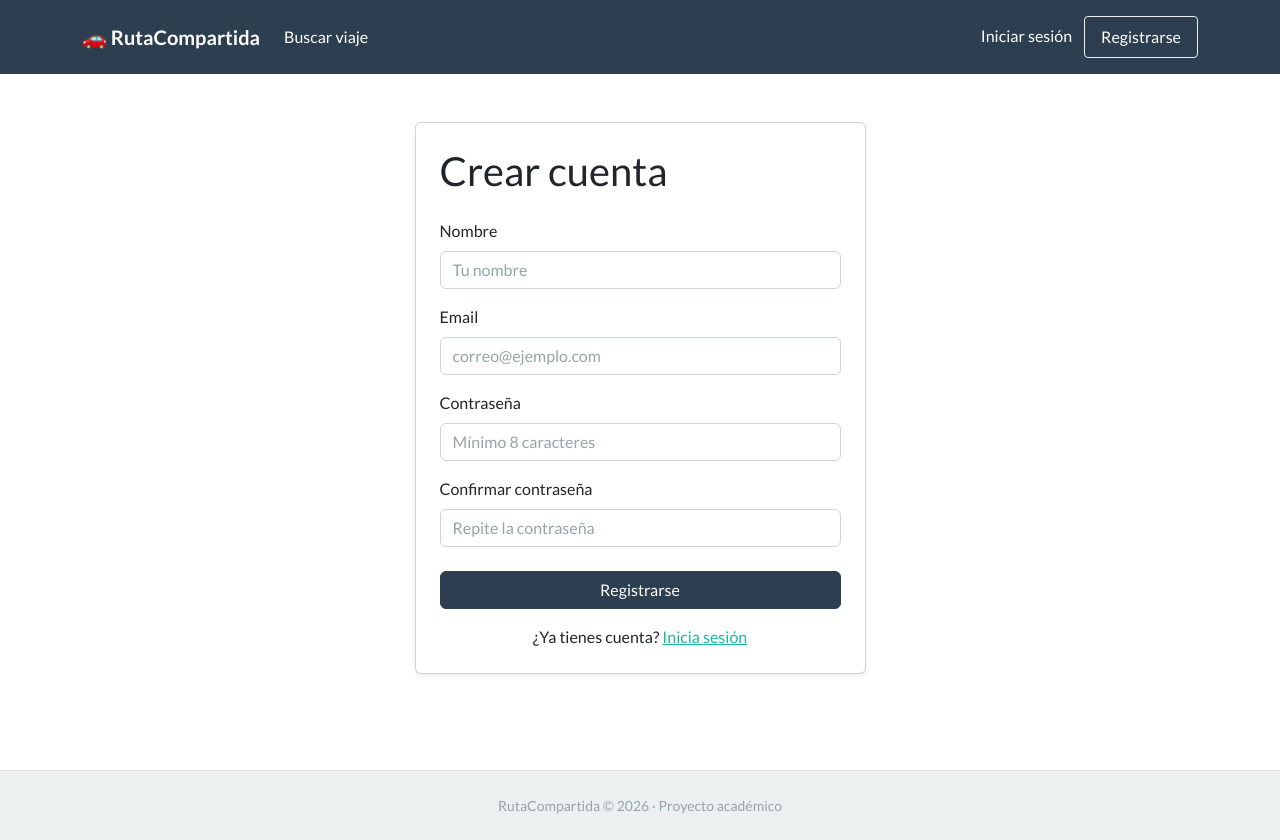
After one commit to Kirbylazy/web-servidor, a Flask app: page /auth/registro in a window 1280 px wide. The commit adds this page. Run offline with Flask 3, Linux system fonts and the light colour scheme; parts of the project's set-up code (start-up, migrations or seed data) failed here and were passed over; some libraries are stand-ins or nearby versions.

Commit message:
[1.5] Blueprint auth: registro, login, logout, perfil y tests

```diff
--- a/RutaCompartida/app/__init__.py
+++ b/RutaCompartida/app/__init__.py
@@ -25,8 +25,11 @@ def create_app(test_config=None):
 
     # Importar los modelos registra el user_loader de Flask-Login
     # y hace que SQLAlchemy conozca todas las tablas.
-    # No hace falta contexto de app para esto — el decorador funciona en cualquier momento.
     from app import models  # noqa
+
+    # Registrar blueprints
+    from app.auth import auth as auth_bp
+    app.register_blueprint(auth_bp, url_prefix='/auth')
 
     # --- Rutas básicas ---
 
--- /dev/null
+++ b/RutaCompartida/app/auth/forms.py
@@ -0,0 +1,66 @@
+from flask_wtf import FlaskForm
+from flask_wtf.file import FileField, FileAllowed
+from wtforms import StringField, PasswordField, BooleanField, SubmitField, DecimalField
+from wtforms.validators import (
+    DataRequired, Email, EqualTo, Length, NumberRange, Optional, ValidationError
+)
+from app.models import Usuario
+
+
+class RegistroForm(FlaskForm):
+    nombre = StringField('Nombre', validators=[
+        DataRequired(message='El nombre es obligatorio.'),
+        Length(2, 100, message='El nombre debe tener entre 2 y 100 caracteres.')
+    ])
+    email = StringField('Email', validators=[
+        DataRequired(message='El email es obligatorio.'),
+        Email(message='Introduce un email válido.')
+    ])
+    password = PasswordField('Contraseña', validators=[
+        DataRequired(),
+        Length(min=8, message='La contraseña debe tener al menos 8 caracteres.')
+    ])
+    password2 = PasswordField('Confirmar contraseña', validators=[
+        DataRequired(),
+        EqualTo('password', message='Las contraseñas no coinciden.')
+    ])
+    submit = SubmitField('Registrarse')
+
+    def validate_email(self, field):
+        """Comprueba que el email no esté ya registrado."""
+        if Usuario.query.filter_by(email=field.data.lower()).first():
+            raise ValidationError('Este email ya está en uso.')
+
+
+class LoginForm(FlaskForm):
+    email = StringField('Email', validators=[
+        DataRequired(),
+        Email(message='Introduce un email válido.')
+    ])
+    password = PasswordField('Contraseña', validators=[DataRequired()])
+    recordarme = BooleanField('Recuérdame')
+    submit = SubmitField('Entrar')
+
+
+class PerfilForm(FlaskForm):
+    nombre = StringField('Nombre', validators=[
+        DataRequired(),
+        Length(2, 100)
+    ])
+    telefono = StringField('Teléfono', validators=[
+        Optional(),
+        Length(max=20)
+    ])
+    coche_modelo = StringField('Modelo de coche', validators=[
+        Optional(),
+        Length(max=100)
+    ])
+    consumo_l100km = DecimalField('Consumo (l/100 km)', validators=[
+        Optional(),
+        NumberRange(min=2, max=20, message='El consumo debe estar entre 2 y 20 l/100 km.')
+    ], places=1)
+    avatar = FileField('Foto de perfil', validators=[
+        Optional(),
+        FileAllowed(['jpg', 'jpeg', 'png'], 'Solo se permiten imágenes jpg y png.')
+    ])
+    submit = SubmitField('Guardar cambios')
--- /dev/null
+++ b/RutaCompartida/app/auth/routes.py
@@ -0,0 +1,102 @@
+import os
+import uuid
+from urllib.parse import urlparse
+
+from flask import render_template, redirect, url_for, flash, request, current_app
+from flask_login import login_user, logout_user, login_required, current_user
+from werkzeug.security import generate_password_hash, check_password_hash
+
+from app.auth import auth
+from app.auth.forms import RegistroForm, LoginForm, PerfilForm
+from app.extensions import db
+from app.models import Usuario
+
+
+@auth.route('/registro', methods=['GET', 'POST'])
+def registro():
+    # Si ya hay sesión, no tiene sentido registrarse
+    if current_user.is_authenticated:
+        return redirect(url_for('inicio'))
+
+    form = RegistroForm()
+    if form.validate_on_submit():
+        usuario = Usuario(
+            nombre=form.nombre.data,
+            email=form.email.data.lower(),
+            password_hash=generate_password_hash(form.password.data),
+        )
+        db.session.add(usuario)
+        db.session.commit()
+        login_user(usuario)
+        flash('¡Bienvenido a RutaCompartida!', 'success')
+        return redirect(url_for('inicio'))
+
+    return render_template('auth/registro.html', form=form)
+
+
+@auth.route('/login', methods=['GET', 'POST'])
+def login():
+    if current_user.is_authenticated:
+        return redirect(url_for('inicio'))
+
+    form = LoginForm()
+    if form.validate_on_submit():
+        usuario = Usuario.query.filter_by(email=form.email.data.lower()).first()
+        if usuario and check_password_hash(usuario.password_hash, form.password.data):
+            login_user(usuario, remember=form.recordarme.data)
+            flash('Has iniciado sesión correctamente.', 'success')
+            # Redirigir a la página que intentaba visitar, si es del mismo sitio
+            next_page = request.args.get('next')
+            if next_page and urlparse(next_page).netloc == '':
+                return redirect(next_page)
+            return redirect(url_for('inicio'))
+        flash('Email o contraseña incorrectos.', 'danger')
+
+    return render_template('auth/login.html', form=form)
+
+
+@auth.route('/logout')
+@login_required
+def logout():
+    logout_user()
+    flash('Has cerrado sesión.', 'info')
+    return redirect(url_for('inicio'))
+
+
+@auth.route('/perfil', methods=['GET', 'POST'])
+@login_required
+def perfil():
+    # obj=current_user rellena el formulario con los datos actuales del usuario
+    form = PerfilForm(obj=current_user)
+
+    if form.validate_on_submit():
+        current_user.nombre = form.nombre.data
+        current_user.telefono = form.telefono.data or None
+        current_user.coche_modelo = form.coche_modelo.data or None
+        if form.consumo_l100km.data:
+            current_user.consumo_l100km = form.consumo_l100km.data
+
+        # Gestionar la subida de avatar
+        archivo = form.avatar.data
+        if archivo and getattr(archivo, 'filename', None):
+            # Comprobar tamaño (máximo 2 MB)
+            archivo.seek(0, 2)        # ir al final del fichero
+            tamano = archivo.tell()   # posición = tamaño en bytes
+            archivo.seek(0)           # volver al principio
+            if tamano > 2 * 1024 * 1024:
+                flash('La imagen no puede pesar más de 2 MB.', 'danger')
+                return render_template('auth/perfil.html', form=form)
+
+            # Guardar con nombre único basado en el id del usuario
+            ext = archivo.filename.rsplit('.', 1)[-1].lower()
+            nombre_archivo = f"{current_user.id}_{uuid.uuid4().hex}.{ext}"
+            ruta_avatares = os.path.join(current_app.root_path, 'static', 'img', 'avatares')
+            os.makedirs(ruta_avatares, exist_ok=True)
+            archivo.save(os.path.join(ruta_avatares, nombre_archivo))
+            current_user.avatar = nombre_archivo
+
+        db.session.commit()
+        flash('Perfil actualizado correctamente.', 'success')
+        return redirect(url_for('auth.perfil'))
+
+    return render_template('auth/perfil.html', form=form)
--- /dev/null
+++ b/RutaCompartida/app/templates/auth/registro.html
@@ -0,0 +1,70 @@
+{% extends "base.html" %}
+
+{% block titulo %}Registro — RutaCompartida{% endblock %}
+
+{% block contenido %}
+<div class="container py-5">
+  <div class="row justify-content-center">
+    <div class="col-12 col-sm-8 col-md-6 col-lg-5">
+
+      <div class="card shadow-sm">
+        <div class="card-body p-4">
+          <h2 class="card-title mb-4">Crear cuenta</h2>
+
+          <form method="post" novalidate>
+            {{ form.hidden_tag() }}
+
+            <!-- Nombre -->
+            <div class="mb-3">
+              {{ form.nombre.label(class="form-label") }}
+              {{ form.nombre(class="form-control" + (" is-invalid" if form.nombre.errors else ""),
+                             placeholder="Tu nombre") }}
+              {% for error in form.nombre.errors %}
+                <div class="invalid-feedback">{{ error }}</div>
+              {% endfor %}
+            </div>
+
+            <!-- Email -->
+            <div class="mb-3">
+              {{ form.email.label(class="form-label") }}
+              {{ form.email(class="form-control" + (" is-invalid" if form.email.errors else ""),
+                            placeholder="correo@ejemplo.com") }}
+              {% for error in form.email.errors %}
+                <div class="invalid-feedback">{{ error }}</div>
+              {% endfor %}
+            </div>
+
+            <!-- Contraseña -->
+            <div class="mb-3">
+              {{ form.password.label(class="form-label") }}
+              {{ form.password(class="form-control" + (" is-invalid" if form.password.errors else ""),
+                               placeholder="Mínimo 8 caracteres") }}
+              {% for error in form.password.errors %}
+                <div class="invalid-feedback">{{ error }}</div>
+              {% endfor %}
+            </div>
+
+            <!-- Confirmar contraseña -->
+            <div class="mb-4">
+              {{ form.password2.label(class="form-label") }}
+              {{ form.password2(class="form-control" + (" is-invalid" if form.password2.errors else ""),
+                                placeholder="Repite la contraseña") }}
+              {% for error in form.password2.errors %}
+                <div class="invalid-feedback">{{ error }}</div>
+              {% endfor %}
+            </div>
+
+            {{ form.submit(class="btn btn-primary w-100") }}
+          </form>
+
+          <p class="text-center mt-3 mb-0">
+            ¿Ya tienes cuenta?
+            <a href="{{ url_for('auth.login') }}">Inicia sesión</a>
+          </p>
+        </div>
+      </div>
+
+    </div>
+  </div>
+</div>
+{% endblock %}
--- a/RutaCompartida/app/templates/base.html
+++ b/RutaCompartida/app/templates/base.html
@@ -50,20 +50,19 @@
                 {{ current_user.nombre }}
               </a>
               <ul class="dropdown-menu dropdown-menu-end">
-                <li><a class="dropdown-item" href="#">Mi perfil</a></li>
+                <li><a class="dropdown-item" href="{{ url_for('auth.perfil') }}">Mi perfil</a></li>
                 <li><hr class="dropdown-divider"></li>
-                <li><a class="dropdown-item" href="#">Cerrar sesión</a></li>
+                <li><a class="dropdown-item" href="{{ url_for('auth.logout') }}">Cerrar sesión</a></li>
               </ul>
             </li>
           {% else %}
             {# Visitante sin sesión #}
             <li class="nav-item">
-              <a class="nav-link" href="#">Iniciar sesión</a>
+              <a class="nav-link" href="{{ url_for('auth.login') }}">Iniciar sesión</a>
             </li>
             <li class="nav-item ms-1">
-              <a class="nav-link btn btn-outline-light btn-sm px-3" href="#">
-                Registrarse
-              </a>
+              <a class="nav-link btn btn-outline-light btn-sm px-3"
+                 href="{{ url_for('auth.registro') }}">Registrarse</a>
             </li>
           {% endif %}
         </ul>
--- a/RutaCompartida/requirements.txt
+++ b/RutaCompartida/requirements.txt
@@ -1,4 +1,5 @@
 flask>=3.0
+email-validator>=2.1
 flask-sqlalchemy>=3.1
 flask-login>=0.6
 flask-wtf>=1.2
```
Also changed, not shown: RutaCompartida/app/auth/__init__.py (added, +9 -0 lines), RutaCompartida/app/templates/auth/login.html (added, +56 -0 lines), RutaCompartida/app/templates/auth/perfil.html (added, +83 -0 lines), RutaCompartida/docs/PLAN.md (+6 -1 lines), RutaCompartida/tests/conftest.py (+4 -4 lines), RutaCompartida/tests/test_auth.py (added, +74 -0 lines).
